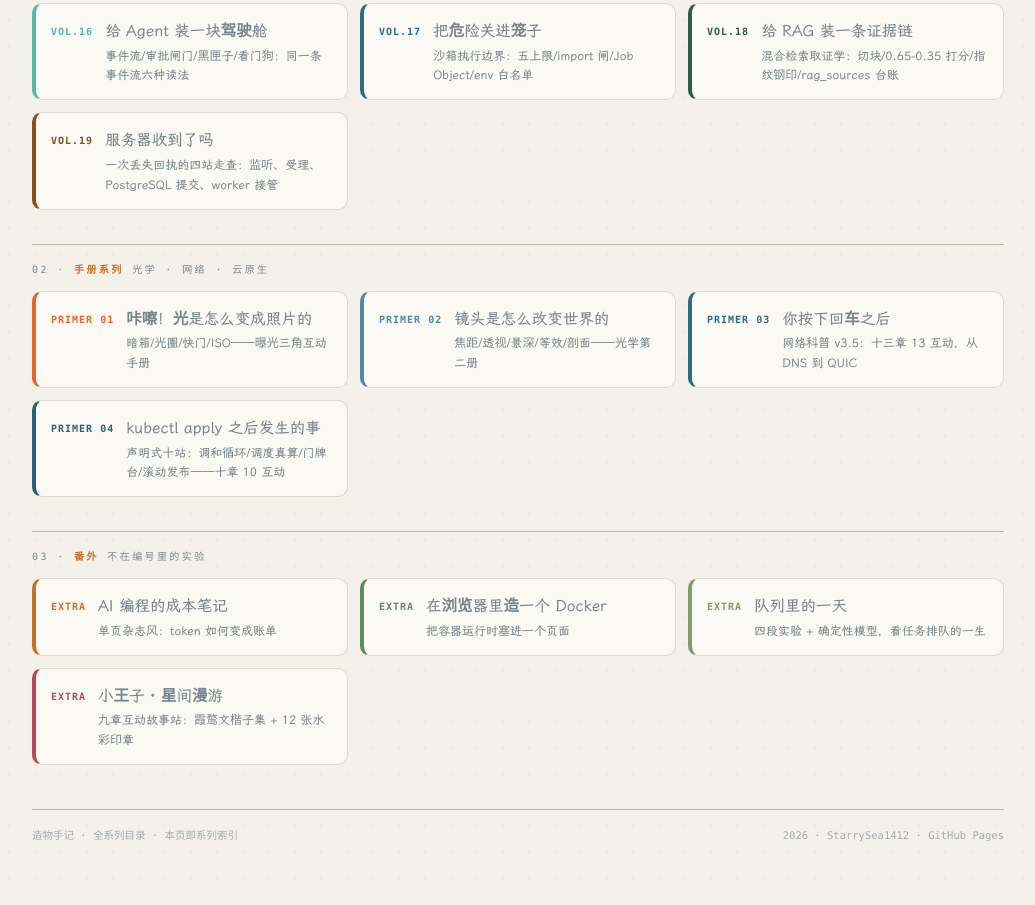
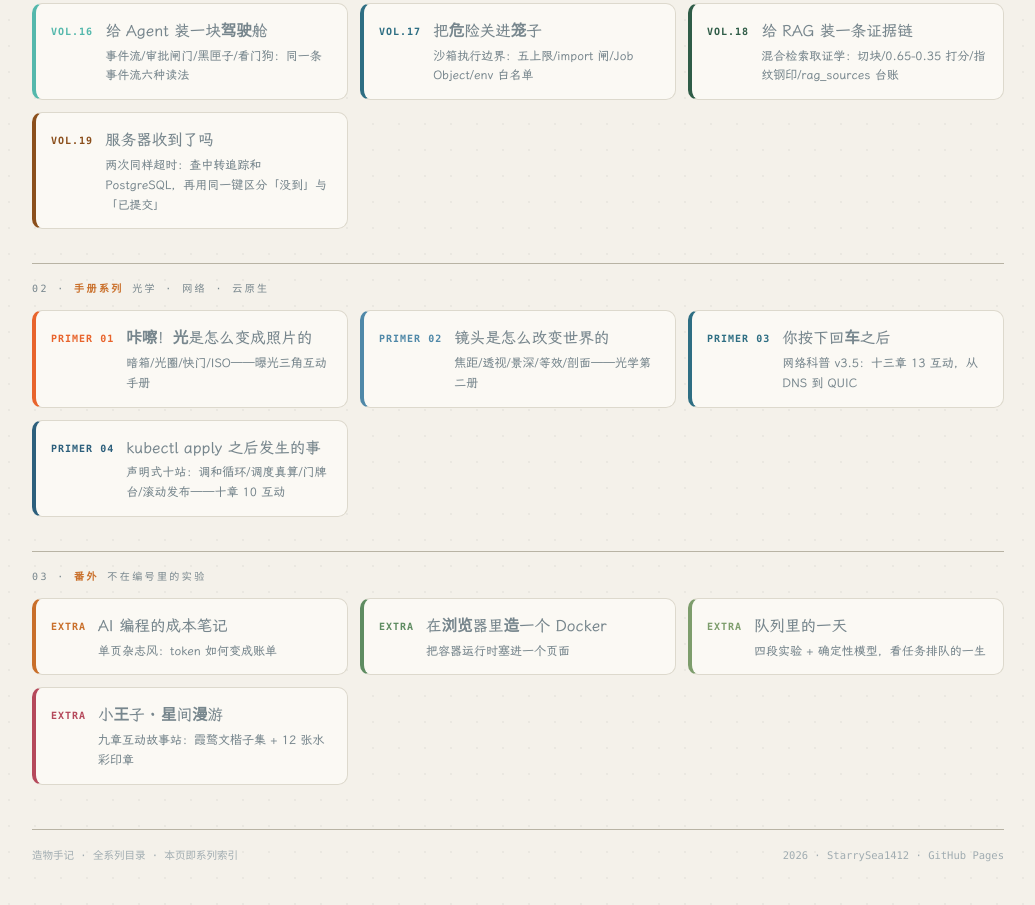
Before and after one commit to StarrySea1412/makers-notebook, a plain HTML site: page index.html in a window 1280 px wide. Shown: the part 891-1796 px from the top of the page, without its empty margins (122-1157 px from the left). Drawn offline with Linux system fonts and the light colour scheme.

Commit message:
Clarify the VOL.19 timeout experiment in the catalog

```diff
--- a/index.html
+++ b/index.html
@@ -63,7 +63,7 @@ h1{font-size:42px;margin:34px 0 8px;font-weight:900}h1 em{font-style:normal;colo
 <a class="vol" style="--dot:#54b8ac" href="https://starrysea1412.github.io/agent-cockpit/"><span class="no">VOL.16</span><span><b>给 Agent 装一块驾驶舱</b><span>事件流/审批闸门/黑匣子/看门狗：同一条事件流六种读法</span></span></a>
 <a class="vol" style="--dot:#2e6e83" href="https://starrysea1412.github.io/agent-sandbox/"><span class="no">VOL.17</span><span><b>把危险关进笼子</b><span>沙箱执行边界：五上限/import 闸/Job Object/env 白名单</span></span></a>
 <a class="vol" style="--dot:#2f5c47" href="https://starrysea1412.github.io/rag-evidence-chain/"><span class="no">VOL.18</span><span><b>给 RAG 装一条证据链</b><span>混合检索取证学：切块/0.65-0.35 打分/指纹钢印/rag_sources 台账</span></span></a>
-<a class="vol" style="--dot:#8b4f1c" href="https://starrysea1412.github.io/backend-receipt/"><span class="no">VOL.19</span><span><b>服务器收到了吗</b><span>一次丢失回执的四站走查：监听、受理、PostgreSQL 提交、worker 接管</span></span></a>
+<a class="vol" style="--dot:#8b4f1c" href="https://starrysea1412.github.io/backend-receipt/"><span class="no">VOL.19</span><span><b>服务器收到了吗</b><span>两次同样超时：查中转追踪和 PostgreSQL，再用同一键区分「没到」与「已提交」</span></span></a>
 </div>
 <div class="sect">02 · <b>手册系列</b> 光学 · 网络 · 云原生</div>
 <div class="grid">
```
